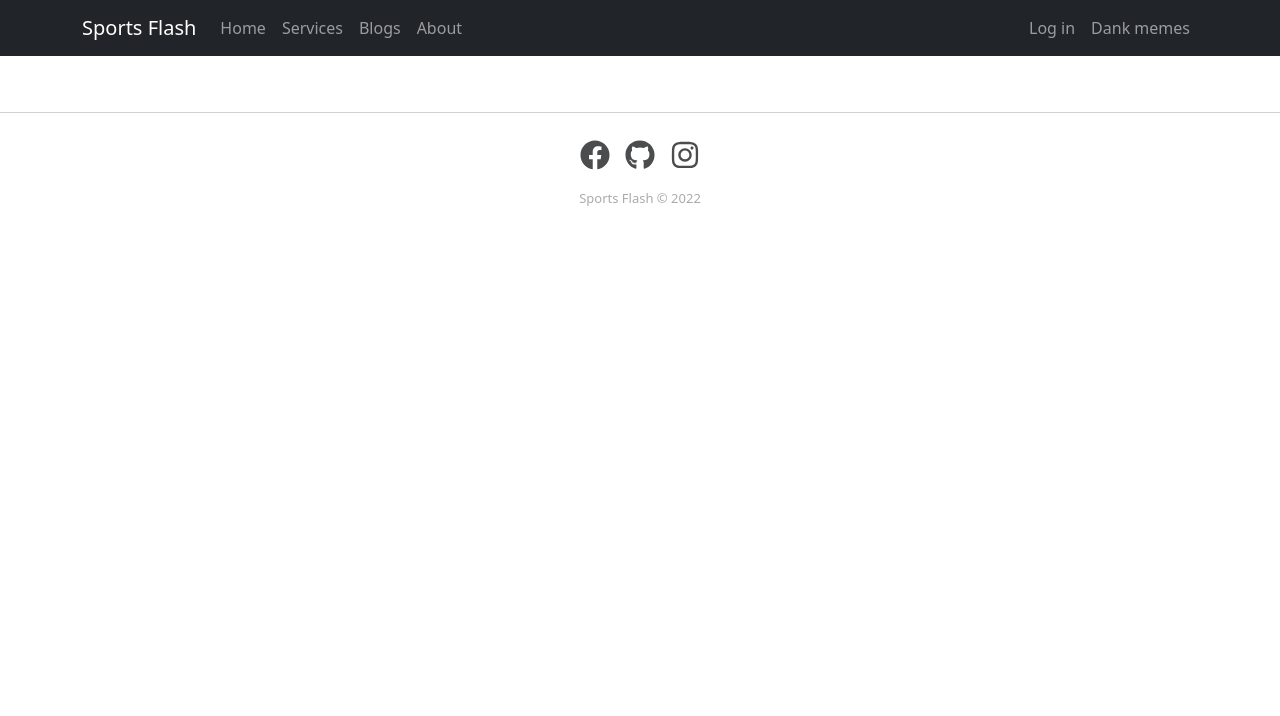
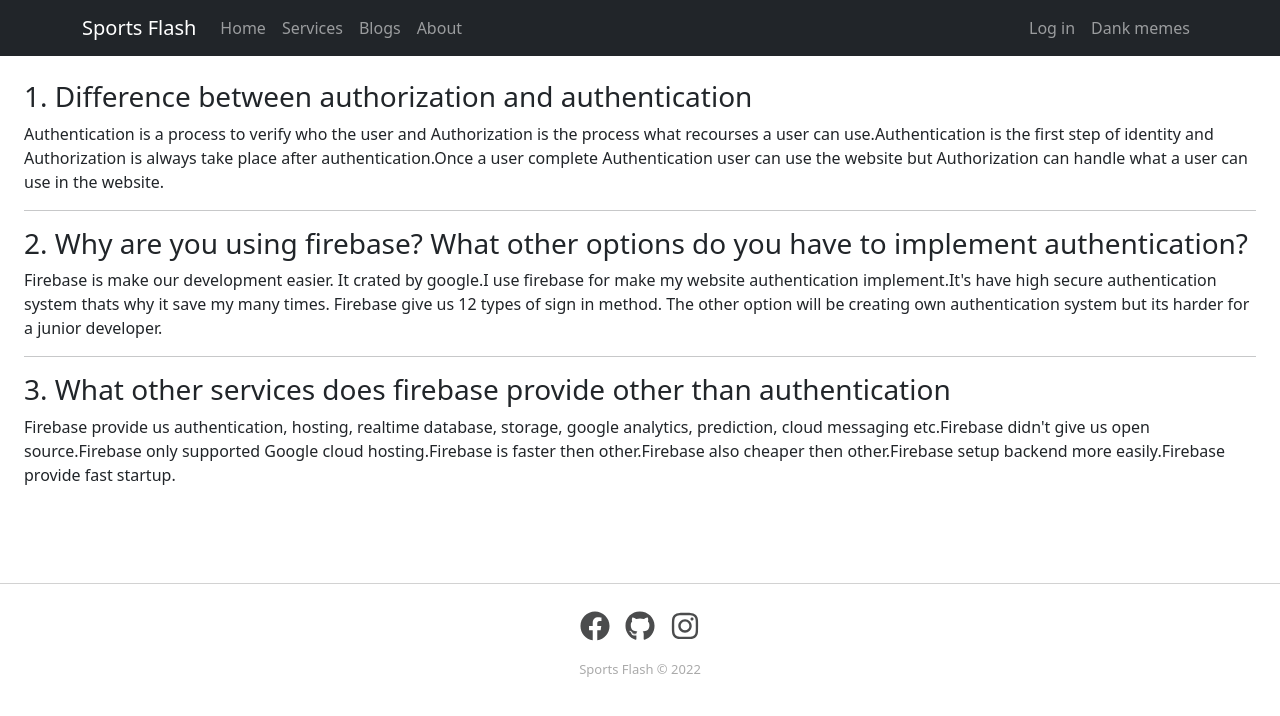
Before and after one commit to fahad09fahim/Sports-Flash, a React (Create React App) app: page /blogs in a window 1280 px wide. Shown: the top 716 px of the page. Built offline with nearby package versions, Linux system fonts and the light colour scheme.

Commit message:
blogs complete

```diff
--- a/src/App.js
+++ b/src/App.js
@@ -1,6 +1,8 @@
 import { Route, Routes } from "react-router-dom";
 import "./App.css";
+import Blogs from "./Pages/Home/Blogs/Blogs";
 import Home from "./Pages/Home/Home/Home";
+import Services from "./Pages/Home/Services/Services";
 import Footer from "./Pages/Shared/Footer/Footer";
 import Header from "./Pages/Shared/Header/Header";
 
@@ -10,6 +12,9 @@
       <Header></Header>
       <Routes>
         <Route path="/" element={<Home></Home>}></Route>
+        <Route path="/home" element={<Home></Home>} />
+        <Route path="/services" element={<Services></Services>}></Route>
+        <Route path="blogs" element={<Blogs />} />
       </Routes>
       <Footer></Footer>
     </div>
--- /dev/null
+++ b/src/Pages/Home/Blogs/Blogs.js
@@ -0,0 +1,41 @@
+import React from "react";
+
+const Blogs = () => {
+  return (
+    <div className="p-4">
+      <h3>1. Difference between authorization and authentication</h3>
+      <p>
+        Authentication is a process to verify who the user and Authorization is
+        the process what recourses a user can use.Authentication is the first
+        step of identity and Authorization is always take place after
+        authentication.Once a user complete Authentication user can use the
+        website but Authorization can handle what a user can use in the website.
+      </p>
+      <hr />
+      <h3>
+        2. Why are you using firebase? What other options do you have to
+        implement authentication?
+      </h3>
+      <p>
+        Firebase is make our development easier. It crated by google.I use
+        firebase for make my website authentication implement.It's have high
+        secure authentication system thats why it save my many times. Firebase
+        give us 12 types of sign in method. The other option will be creating
+        own authentication system but its harder for a junior developer.
+      </p>
+      <hr />
+      <h3>
+        3. What other services does firebase provide other than authentication
+      </h3>
+      <p>
+        Firebase provide us authentication, hosting, realtime database, storage,
+        google analytics, prediction, cloud messaging etc.Firebase didn't give
+        us open source.Firebase only supported Google cloud hosting.Firebase is
+        faster then other.Firebase also cheaper then other.Firebase setup
+        backend more easily.Firebase provide fast startup.
+      </p>
+    </div>
+  );
+};
+
+export default Blogs;
--- a/src/Pages/Shared/Header/Header.js
+++ b/src/Pages/Shared/Header/Header.js
@@ -1,5 +1,6 @@
 import React from "react";
 import { Container, Nav, Navbar } from "react-bootstrap";
+import { Link } from "react-router-dom";
 
 const Header = () => {
   return (
@@ -12,13 +13,21 @@
         sticky="top"
       >
         <Container>
-          <Navbar.Brand href="#home">Sports Flash</Navbar.Brand>
+          <Navbar.Brand as={Link} to="/">
+            Sports Flash
+          </Navbar.Brand>
           <Navbar.Toggle aria-controls="responsive-navbar-nav" />
           <Navbar.Collapse id="responsive-navbar-nav">
             <Nav className="me-auto">
-              <Nav.Link href="#features">Home</Nav.Link>
-              <Nav.Link href="#pricing">Services</Nav.Link>
-              <Nav.Link href="#pricing">Blogs</Nav.Link>
+              <Nav.Link as={Link} to="/home">
+                Home
+              </Nav.Link>
+              <Nav.Link as={Link} to="/services">
+                Services
+              </Nav.Link>
+              <Nav.Link as={Link} to="/blogs">
+                Blogs
+              </Nav.Link>
               <Nav.Link href="#pricing">About</Nav.Link>
             </Nav>
             <Nav>
```
